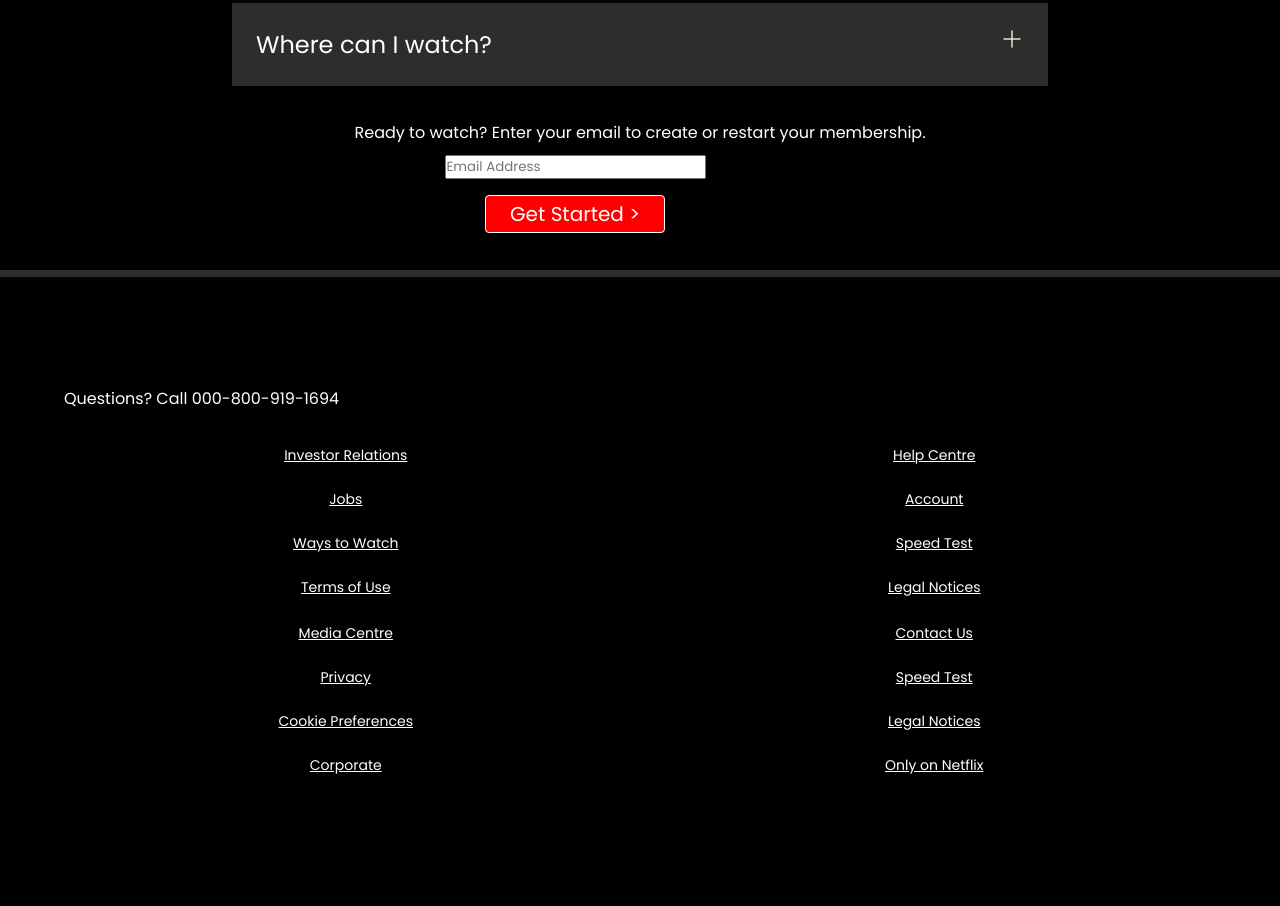
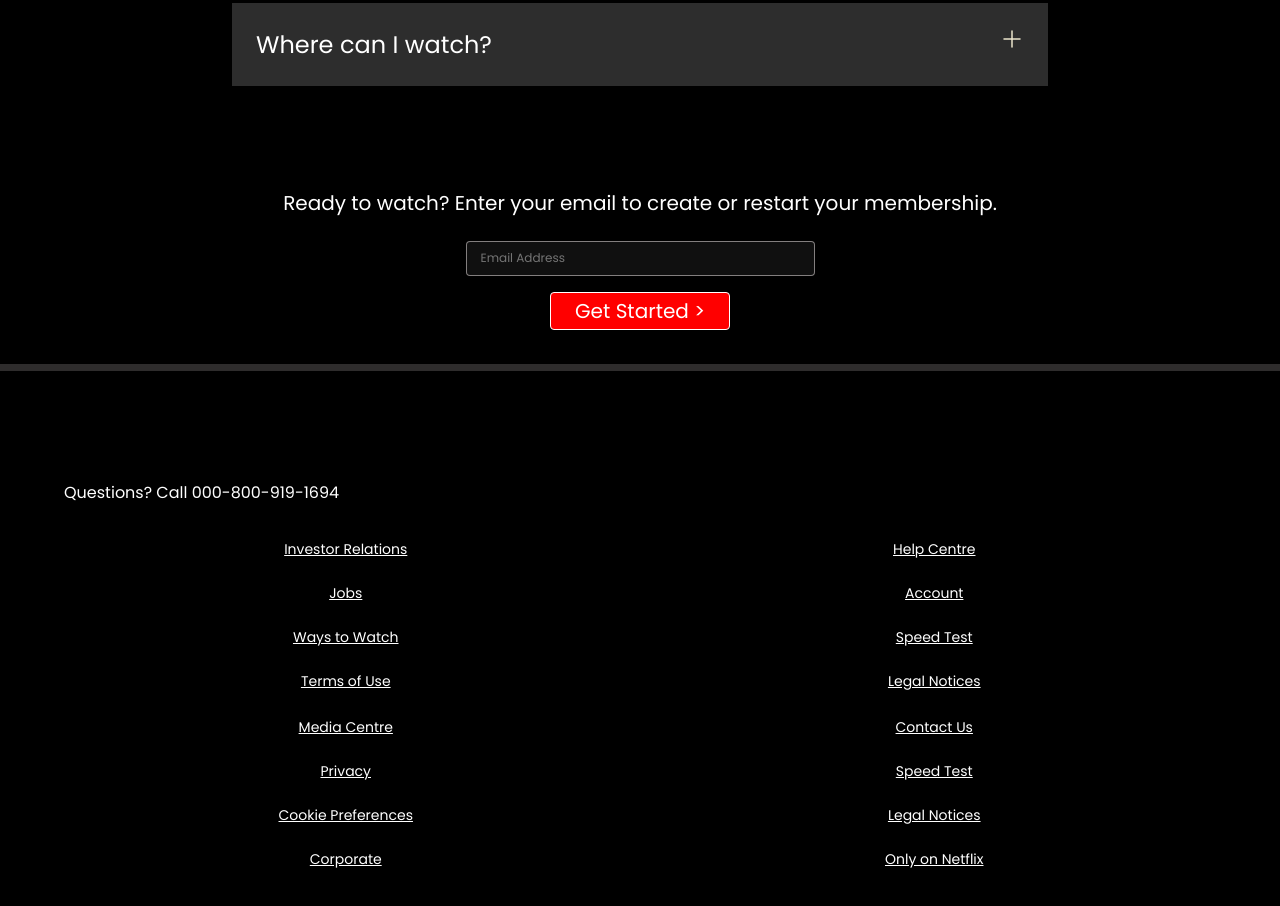
Before and after one commit to krishna512-code/Netfix, a plain HTML site: page index.html in a window 1280 px wide. Shown: the part 3200-4106 px from the top of the page. Before the commit the page ends 4051 px from the top, so only its background shows below. Drawn offline with Linux system fonts and the light colour scheme; a web font is replaced by a local one.

Commit message:
Frontend Using HTML, CSS
A clone of NETFLIX using HTML,CSS and little bit of help from online sources.
Modified more in body segment.

```diff
--- a/index.html
+++ b/index.html
@@ -126,14 +126,17 @@
             </svg>
 
         </div>
+    </section>
 
-        <div class="last">Ready to watch? Enter your email to create or restart your membership.</div>
-        <div class="hero-buttons">
-            <input type="text" placeholder="Email Address">
-            <button class="btn btn-red">Get Started &gt;</button>
-        </div>
+    <div class="last">
+            <span>Ready to watch? Enter your email to create or restart your membership.</span>
+            <div class="hero-buttons">
+               <input type="text" placeholder="Email Address">
+               <button class="btn btn-red">Get Started &gt;</button>
+            </div>
+     </div>
 
-    </section>
+
     <div class="separation"></div>
 
     <footer>
--- a/style.css
+++ b/style.css
@@ -208,25 +208,46 @@ section.first>div :nth-child(2) {
     cursor: pointer;
 }
 
-section .last{
+.last{
+    font-family: 'Martel Sans', sans-serif;
+    height: calc(100% - 100px);
+    margin: 34px auto;
+    display: flex;
+    align-items: center;
+    justify-content: center;
+    flex-direction: column;
+    color: rgb(255, 255, 255);
+    position: relative;
+    gap: 23px;
+    padding: 0 30px;
+}
+.last > :nth-child(1){
+    font-weight: 400;
+    font-size: 20px;
     text-align: center;
 }
-
-section .hero-buttons{
+/* .last>.hero-buttons {
     display: flex;
     align-items: center;
     justify-content: center;
     gap: 16px;
-    text-align: center;
-    padding: 10px 140px 3px 10px;
+} */
+.last input{
+    padding: 7px 101px 8px 14px;
+    color: white;
+    font-size: 12px;
+    border-radius: 4px;
+    background-color: rgba(23, 23, 23, 0.7);
+    border: 1px solid rgba(246, 238, 238, 0.5);
+    /* gap: 16px; */
 
 }
 
 footer {
     color: white;
     max-width: 60vw;
-    margin: auto;
-    padding: 60px;
+    margin: auto;;
+    padding: 15px;
 }
 
 footer .questions {
```
